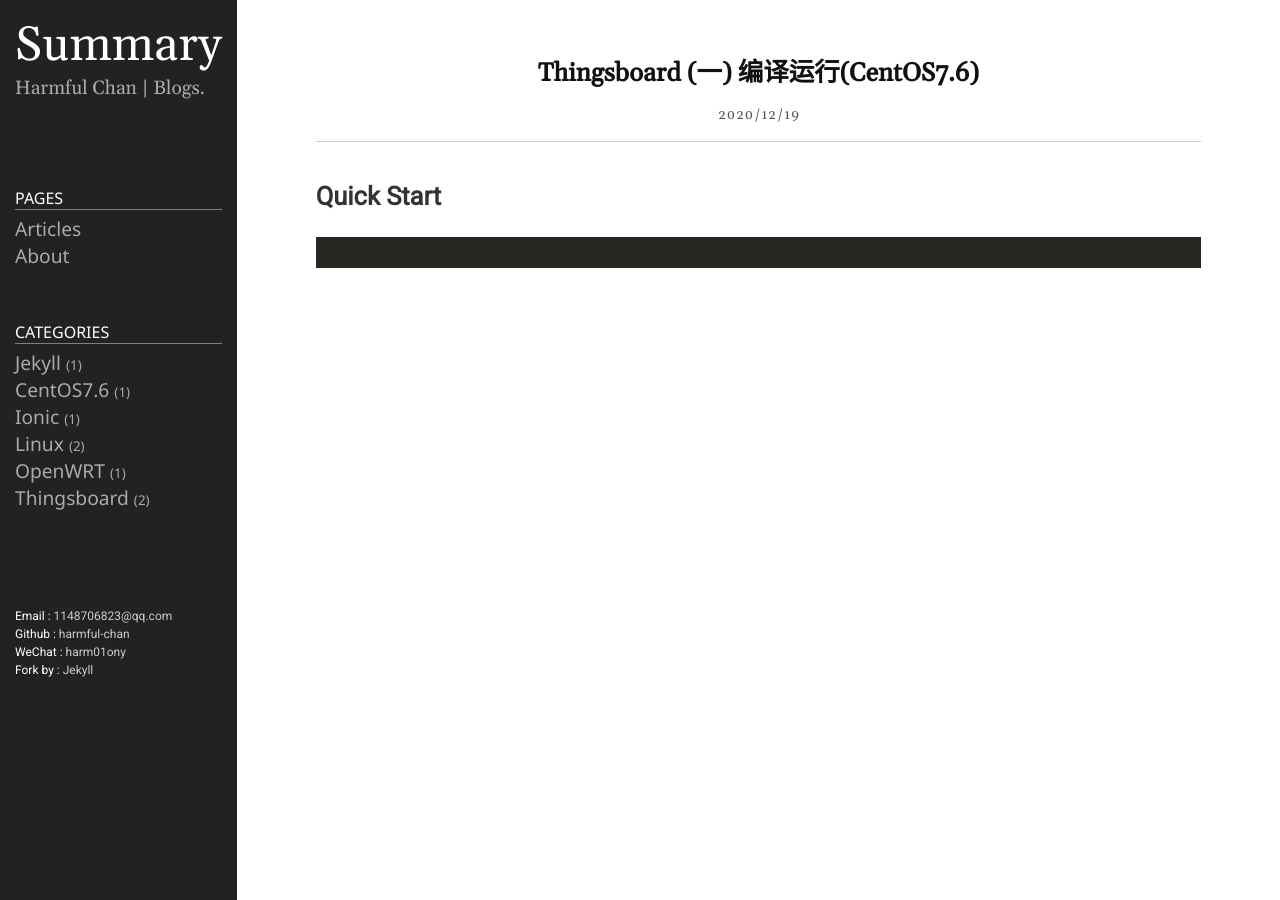
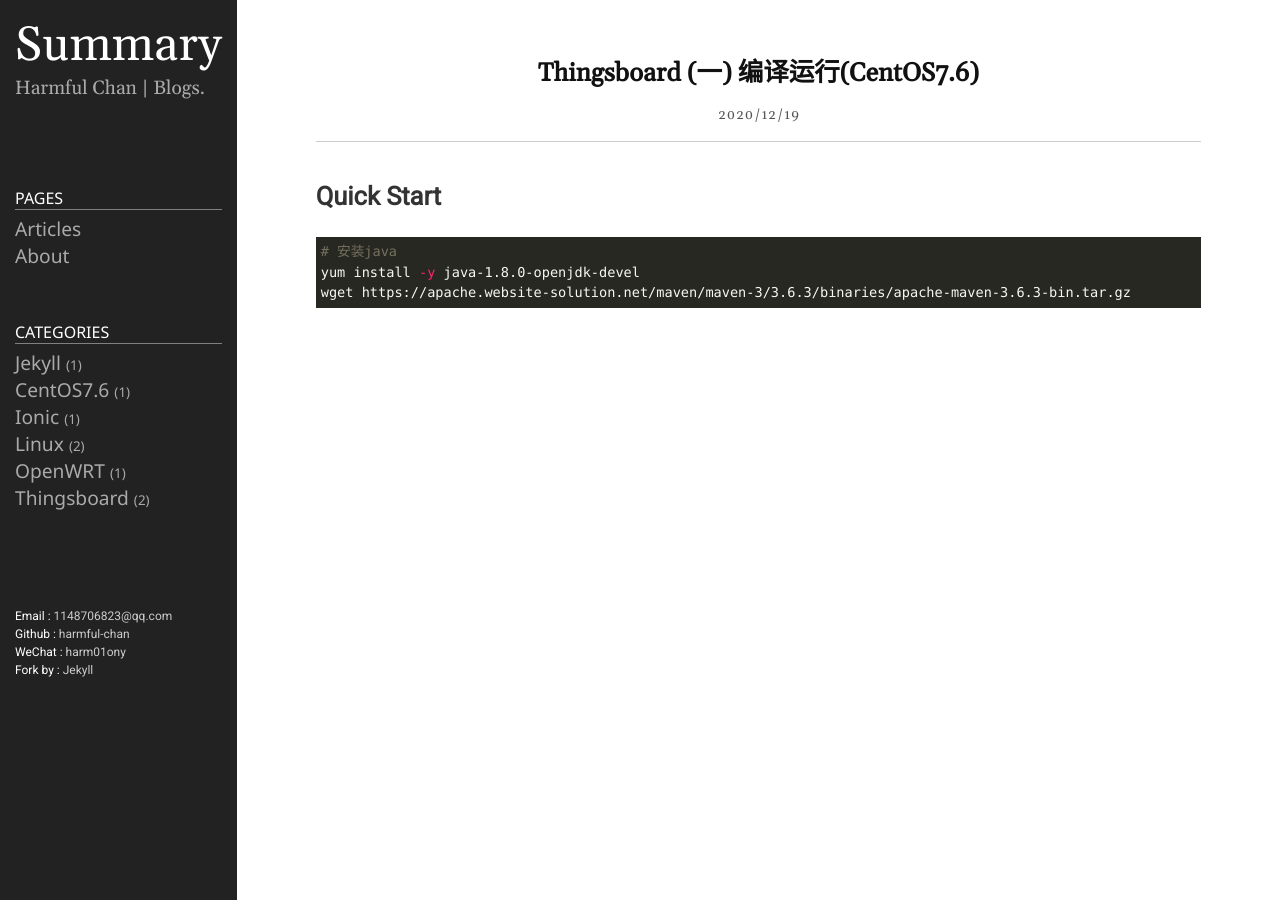
Before and after one commit to harmful-chan/pages, a Jekyll site: the page built from _posts/2020-12-19-Thingsboard-(一)-编译运行.md, in a window 1280 px wide. Built offline with Jekyll 4.4.1, drawn with Linux system fonts in a browser that asks for light colours.

Commit message:
_posts/2020-12-19-Thingsboard-(一)-编译运行.md updated from https://stackedit.io/

````diff
--- a/_posts/2020-12-19-Thingsboard-(一)-编译运行.md
+++ b/_posts/2020-12-19-Thingsboard-(一)-编译运行.md
@@ -6,9 +6,11 @@
 ---
 ## Quick Start
 ```shell
-
+# 安装java
+yum install -y java-1.8.0-openjdk-devel
+wget https://apache.website-solution.net/maven/maven-3/3.6.3/binaries/apache-maven-3.6.3-bin.tar.gz
 ```
 
 <!--stackedit_data:
-eyJoaXN0b3J5IjpbLTI1MDEzNjg4OSwxMzczMjI5MDYwXX0=
+eyJoaXN0b3J5IjpbLTE4MzQyNTQ4MTgsMTM3MzIyOTA2MF19
 -->
````
